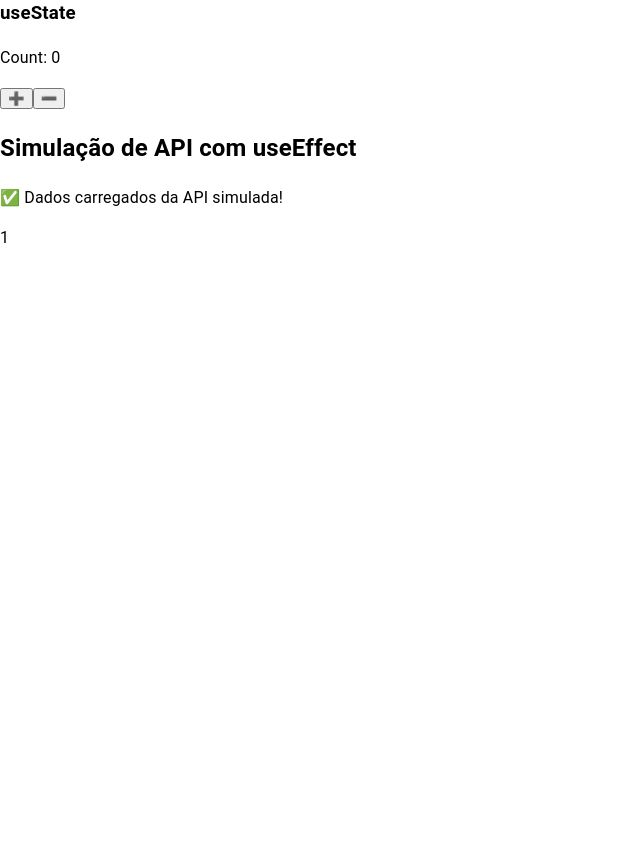
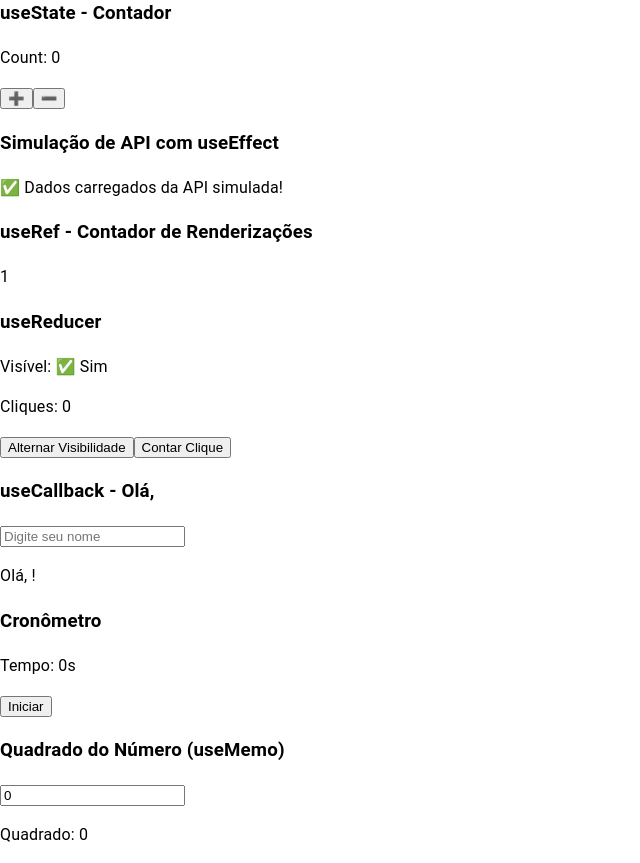
Before and after one commit to OneFor4ll/porfolio, a Next.js app: page /test-page in a window 1280 px wide. Shown: the part 800-1663 px from the top of the page, without its empty margins (0-640 px from the left). Before the commit the page ends 1066 px from the top, so only its background shows below. Built offline with nearby package versions, Linux system fonts and the light colour scheme.

Commit message:
chore: did some changes on react hooks page

```diff
--- a/libs/components/sections/index/ReactHooksExercises.tsx
+++ b/libs/components/sections/index/ReactHooksExercises.tsx
@@ -1,69 +1,142 @@
-
-import { useEffect, useRef, useState } from "react";
+import { useState, useEffect, useRef, useReducer, useCallback, useMemo } from "react";
 
 const ReactHooksExercises = () => {
-  /*
-    1. Crie um contador que aumente e diminua usando useState
-    - Dica: use dois botões, um para ➕ e outro para ➖
-
-    2. Simule uma chamada de API com useEffect que atualiza um estado com dados após 2 segundos
-    - Dica: use setTimeout para simular o delay
-
-    3. Use useRef para contar quantas vezes o componente foi renderizado
-    - Dica: atualize o valor no useEffect
-
-    4. Crie um useReducer com dois casos:
-      - "TOGGLE": muda o estado booleano visível/invisível
-      - "INCREMENT": soma +1 ao número de cliques
-
-    5. Crie uma função com useCallback que retorna "Olá, NOME!" e só muda se o nome mudar
-
-    6. Extra: Crie um input controlado com useState
-    - Dica: faça um campo de texto onde o estado guarda o valor digitado
-
-    7. Extra: Faça um cronômetro que aumenta 1 a cada segundo quando está "ligado"
-    - Dica: use useEffect + setInterval + botão para start/pause
-
-    8. Extra: useMemo para calcular o quadrado de um número digitado em um input
-    - Dica: só recalcular quando o número mudar
-  */
-
+  // 1. Contador com useState
+  // Aumenta e diminui o contador
   const [count, setCount] = useState(0);
   const increase = () => setCount(count + 1);
   const decrease = () => setCount(count - 1);
 
+  // 2. Simulação de API com useEffect
+  // Simula o carregamento de dados da API após 2 segundos
   const [data, setData] = useState<string | null>(null);
 
   useEffect(() => {
     const timeout = setTimeout(() => {
       setData("✅ Dados carregados da API simulada!");
-    }, 2000); // 2 segundos de "delay"
+    }, 2000); // 2 segundos de delay
 
-    // Limpeza opcional
+    // Limpeza opcional: Limpa o timeout caso o componente seja desmontado
     return () => clearTimeout(timeout);
-  }, []);
+  }, []); // O array vazio garante que o efeito seja executado apenas uma vez
 
+  // 3. Contador de renderizações com useRef
+  // Conta quantas vezes o componente foi renderizado
   const renderCount = useRef(0);
 
   useEffect(() => {
     renderCount.current = renderCount.current + 1;
   });
 
+  // 4. useReducer para visibilidade e contagem de cliques
+  // Alterna a visibilidade e conta o número de cliques
+  const initialState = {
+    visible: true,
+    clicks: 0,
+  };
+
+  function reducer(state: typeof initialState, action: { type: "TOGGLE" | "INCREMENT" }) {
+    switch (action.type) {
+      case "TOGGLE":
+        return { ...state, visible: !state.visible }; // Alterna visibilidade
+      case "INCREMENT":
+        return { ...state, clicks: state.clicks + 1 }; // Incrementa os cliques
+      default:
+        return state;
+    }
+  }
+
+  const [state, dispatch] = useReducer(reducer, initialState);
+
+  // 5. Função com useCallback para retornar "Olá, NOME!"
+  // A função só mudará se o nome mudar
+  const [name, setName] = useState("");
+  const greet = useCallback(() => {
+    return `Olá, ${name}!`;
+  }, [name]); // Dependência de 'name' para memorizar a função
+
+  // 6. Input controlado com useState
+  // Atualiza o estado conforme o valor do input
+  const handleNameChange = (e: React.ChangeEvent<HTMLInputElement>) => setName(e.target.value);
+
+  // 7. Cronômetro com useEffect
+  // Cronômetro que aumenta 1 a cada segundo quando "ligado"
+  const [timer, setTimer] = useState(0);
+  const [isRunning, setIsRunning] = useState(false);
+
+  useEffect(() => {
+    let interval: NodeJS.Timeout | null = null; // Inicializamos a variável como null
+
+    if (isRunning) {
+      interval = setInterval(() => {
+        setTimer((prev) => prev + 1); // Atualiza o timer a cada segundo
+      }, 1000);
+    } else if (interval) {
+      clearInterval(interval); // Limpamos o intervalo se o cronômetro estiver pausado
+    }
+
+    // Limpeza do intervalo na desmontagem do componente ou quando isRunning mudar
+    return () => {
+      if (interval) {
+        clearInterval(interval);
+      }
+    };
+  }, [isRunning]);
+
+  // 8. useMemo para calcular o quadrado de um número
+  // O quadrado só será recalculado quando o número mudar
+  const [number, setNumber] = useState(0);
+  const squared = useMemo(() => {
+    console.log("Calculando..."); // Log para verificar quando o cálculo acontece
+    return number * number;
+  }, [number]); // Dependência de 'number' para memorizar o cálculo
 
   return (
     <div>
       <h2>React Hooks Exercises</h2>
-      <div>
-        <h3>useState</h3>
-        <p>Count: {count}</p>
-        <button onClick={increase}>➕</button>
-        <button onClick={decrease}>➖</button>
-      </div>
-      <h2>Simulação de API com useEffect</h2>
+
+      {/* 1. Contador */}
+      <h3>useState - Contador</h3>
+      <p>Count: {count}</p>
+      <button onClick={increase}>➕</button>
+      <button onClick={decrease}>➖</button>
+
+      {/* 2. Simulação de API */}
+      <h3>Simulação de API com useEffect</h3>
       <p>{data ? data : "⏳ Carregando..."}</p>
 
-      <p>{ renderCount.current}</p>
+      {/* 3. Contador de renderizações */}
+      <h3>useRef - Contador de Renderizações</h3>
+      <p>{renderCount.current}</p>
 
+      {/* 4. useReducer */}
+      <h3>useReducer</h3>
+      <p>Visível: {state.visible ? "✅ Sim" : "❌ Não"}</p>
+      <p>Cliques: {state.clicks}</p>
+      <button onClick={() => dispatch({ type: "TOGGLE" })}>Alternar Visibilidade</button>
+      <button onClick={() => dispatch({ type: "INCREMENT" })}>Contar Clique</button>
+
+      {/* 5. useCallback */}
+      <h3>useCallback - Olá, {name}</h3>
+      <input type="text" value={name} onChange={handleNameChange} placeholder="Digite seu nome" />
+      <p>{greet()}</p>
+
+      {/* 6. Cronômetro */}
+      <h3>Cronômetro</h3>
+      <p>Tempo: {timer}s</p>
+      <button onClick={() => setIsRunning(!isRunning)}>
+        {isRunning ? "Pausar" : "Iniciar"}
+      </button>
+
+      {/* 7. useMemo */}
+      <h3>Quadrado do Número (useMemo)</h3>
+      <input
+        type="number"
+        value={number}
+        onChange={(e) => setNumber(Number(e.target.value))}
+        placeholder="Digite um número"
+      />
+      <p>Quadrado: {squared}</p>
     </div>
   );
 };
```
